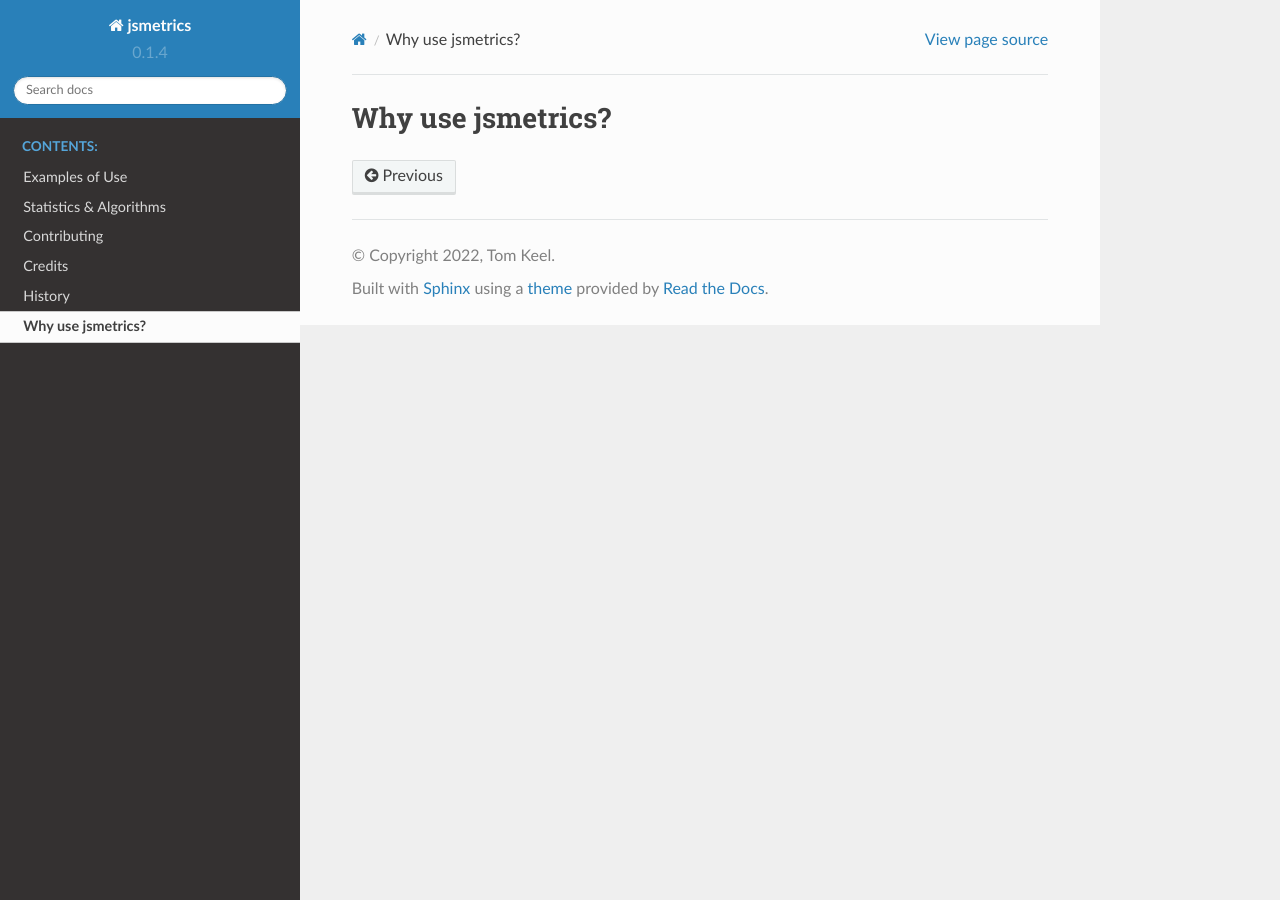
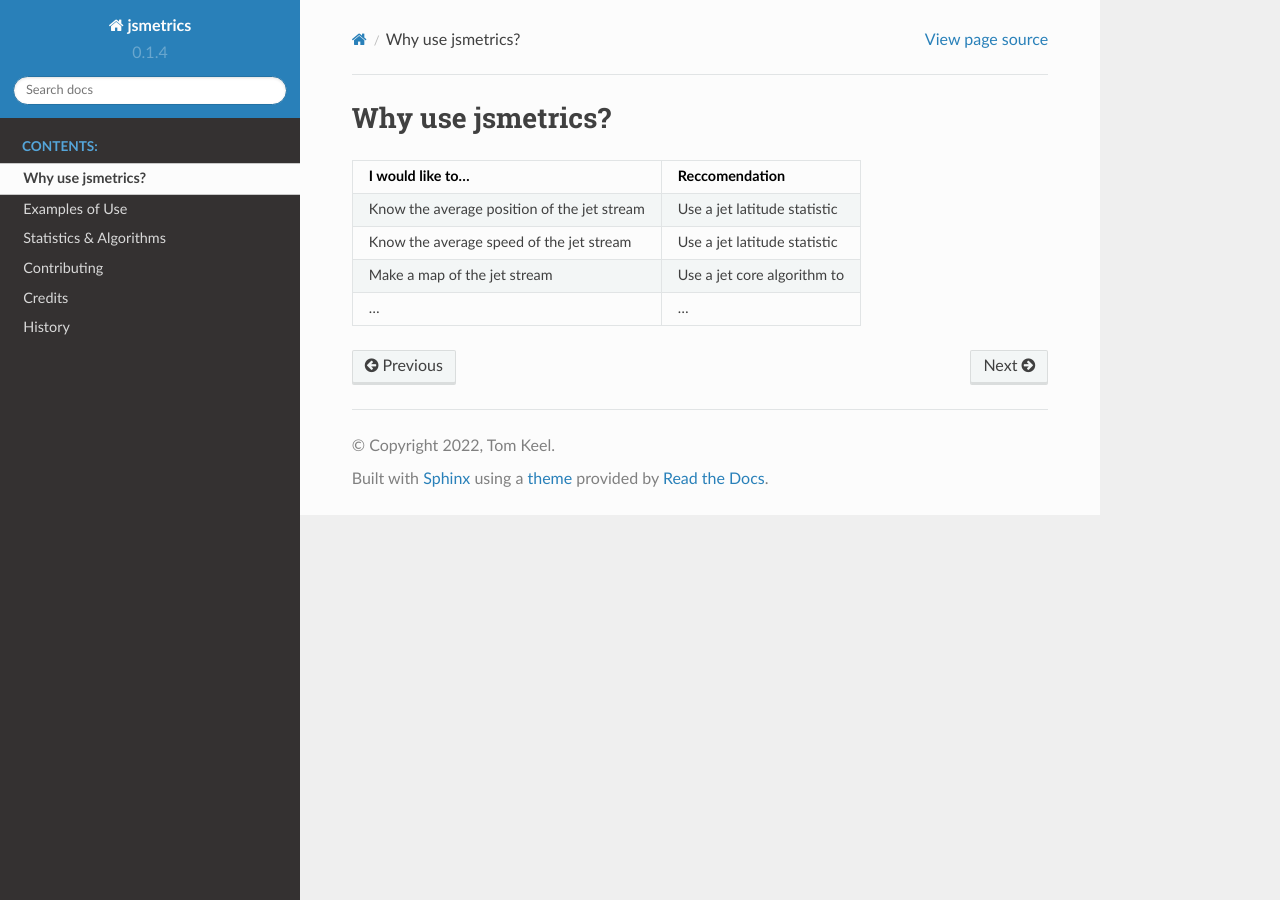
Before and after one commit to Thomasjkeel/jsmetrics, a Sphinx documentation site: the page built from docs/statement.rst, in a window 1280 px wide. Built offline with Sphinx 7.4.7 and the Read the Docs theme 2.0.0, drawn with Linux system fonts in a browser that asks for light colours; pages that are not in the unit, such as notebooks, are missing from menus.

Commit message:
rearrange order of gntl

```diff
--- a/docs/index.rst
+++ b/docs/index.rst
@@ -149,9 +149,9 @@ This package was created with Cookiecutter and the audreyr/cookiecutter-pypackag
    :caption: Contents:
 
    installation
+   statement
    usage
    metrics
    contributing
    authors
    history
-   statement
--- a/docs/statement.rst
+++ b/docs/statement.rst
@@ -5,6 +5,7 @@ Why use jsmetrics?
 .. table::
    :align: left
    :widths: auto
+
    ======================================================= ===============================================
    I would like to...                                      Reccomendation
    ======================================================= ===============================================
```
